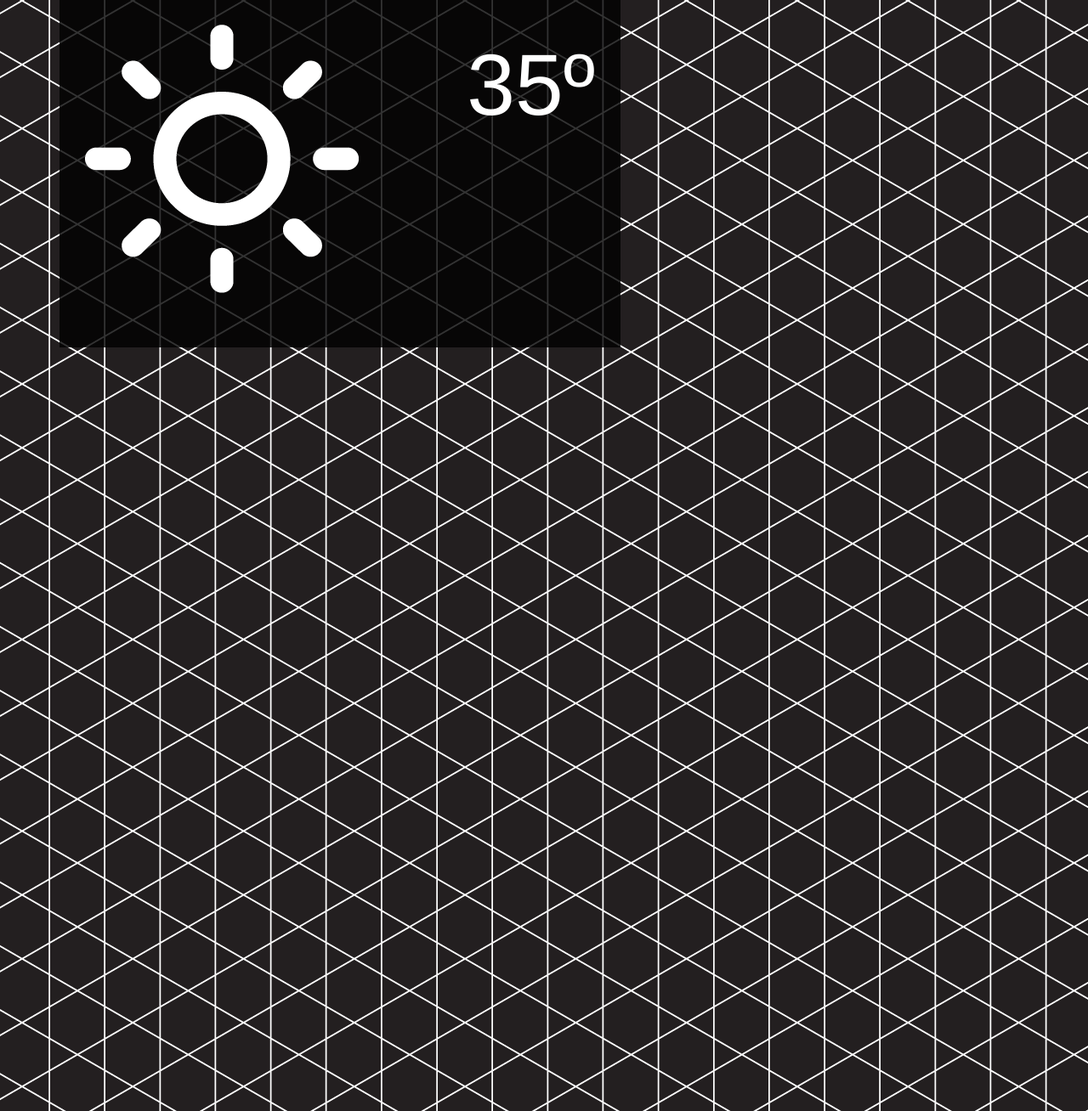
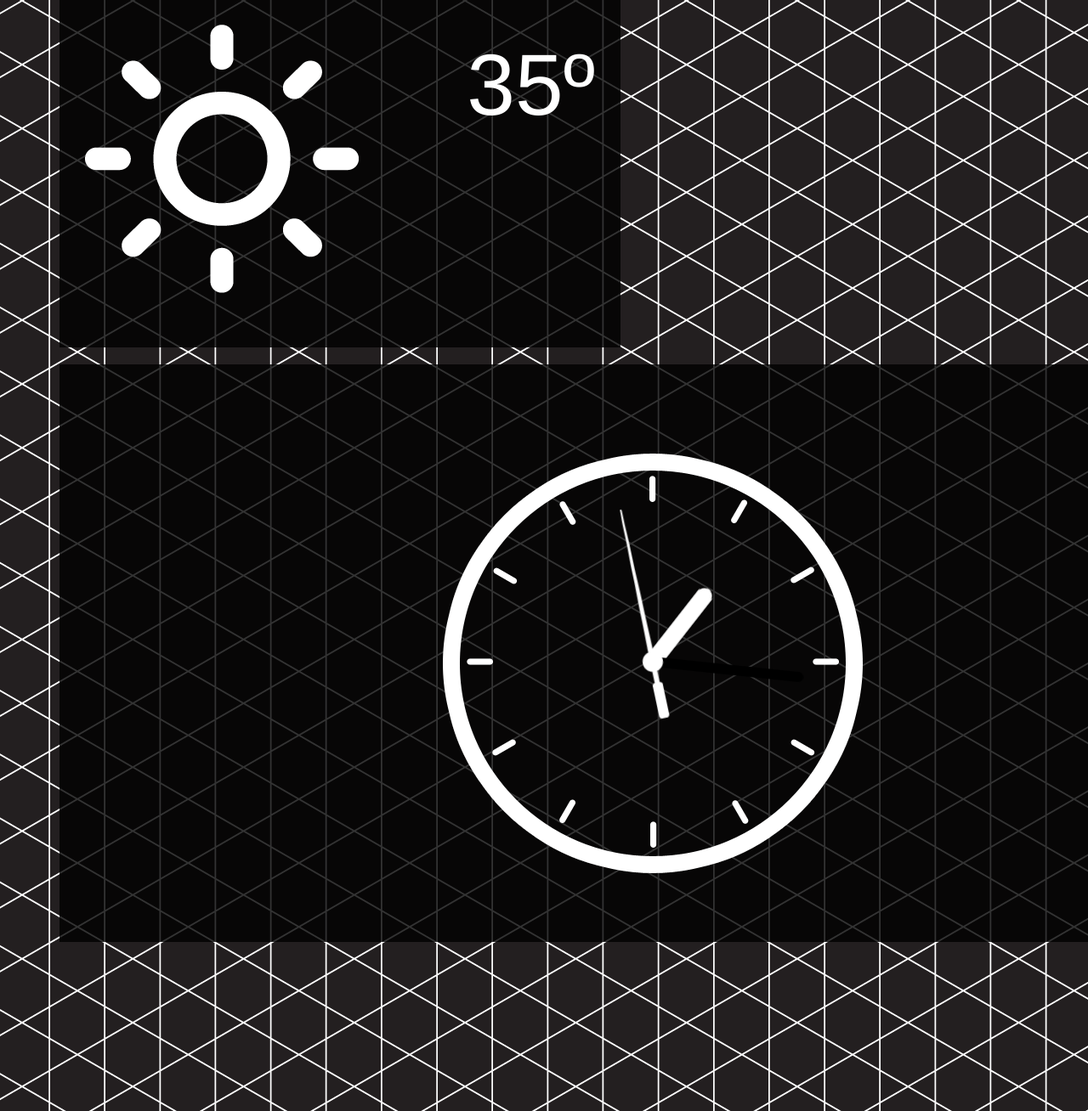
Before and after one commit to andrewmanifest/wall-ui, a PHP site: page / in a window 1280 px wide; the page is wider, and only the part inside the window is pictured. Shown: the part 720-2028 px from the top of that part at 85% size. Run offline with PHP 8.4, Linux system fonts and the light colour scheme; some libraries are stand-ins or nearby versions; some web fonts are replaced.

Commit message:
Added clock

```diff
--- a/css/main.css
+++ b/css/main.css
@@ -177,7 +177,42 @@ body {
 #weather .icon { position: absolute; top: 30px; left: 30px; }
 #weather .temp { position: absolute; top: 30px; right: 30px; font-size: 3em; }
 
+#clock {
+        	position: relative;
+        	width: 600px;
+        	height: 600px;
+        	margin: 20px auto 0 auto;
+        	background: url(../img/clockface.png);
+        	list-style: none;
+        	}
 
+        #sec, #min, #hour {
+        	position: absolute;
+        	width: 30px;
+        	height: 600px;
+        	top: 0px;
+        	left: 285px;
+        	}
+
+        #sec {
+        	background: url(../img/sechand.png);
+        	z-index: 3;
+           	}
+
+        #min {
+        	background: url(../img/minhand.png);
+        	z-index: 2;
+           	}
+
+        #hour {
+        	background: url(../img/hourhand.png);
+        	z-index: 1;
+           	}
+
+        p {
+            text-align: center;
+            padding: 10px 0 0 0;
+            }
 
 
 /* ==========================================================================
--- a/index.html
+++ b/index.html
@@ -42,6 +42,13 @@
                     <div class="icon"><img src="img/weather-sunny.png" /></div>
                     <div class="temp">35º</div>
                 </div>
+                <div class="tile" id="clock-cont">
+                    <ul id="clock">
+                	   	<li id="sec"></li>
+                	   	<li id="hour"></li>
+                		<li id="min"></li>
+                	</ul>
+                </div>
             </div>
         </div>
 
@@ -55,7 +62,37 @@
         <script>
 
            $(document).ready(function(){
-               $('#tap-list')
+
+                setInterval( function() {
+              var seconds = new Date().getSeconds();
+              var sdegree = seconds * 6;
+              var srotate = "rotate(" + sdegree + "deg)";
+
+              $("#sec").css({"-moz-transform" : srotate, "-webkit-transform" : srotate});
+
+              }, 1000 );
+
+
+              setInterval( function() {
+              var hours = new Date().getHours();
+              var mins = new Date().getMinutes();
+              var hdegree = hours * 30 + (mins / 2);
+              var hrotate = "rotate(" + hdegree + "deg)";
+
+              $("#hour").css({"-moz-transform" : hrotate, "-webkit-transform" : hrotate});
+
+              }, 1000 );
+
+
+              setInterval( function() {
+              var mins = new Date().getMinutes();
+              var mdegree = mins * 6;
+              var mrotate = "rotate(" + mdegree + "deg)";
+
+              $("#min").css({"-moz-transform" : mrotate, "-webkit-transform" : mrotate});
+
+              }, 1000 );
+
            })
         </script>
     </body>
```
Also changed, not shown: img/clockface.jpg (added), img/clockface.png (added), img/hourhand.png (added), img/minhand.png (added), img/sechand.png (added).
